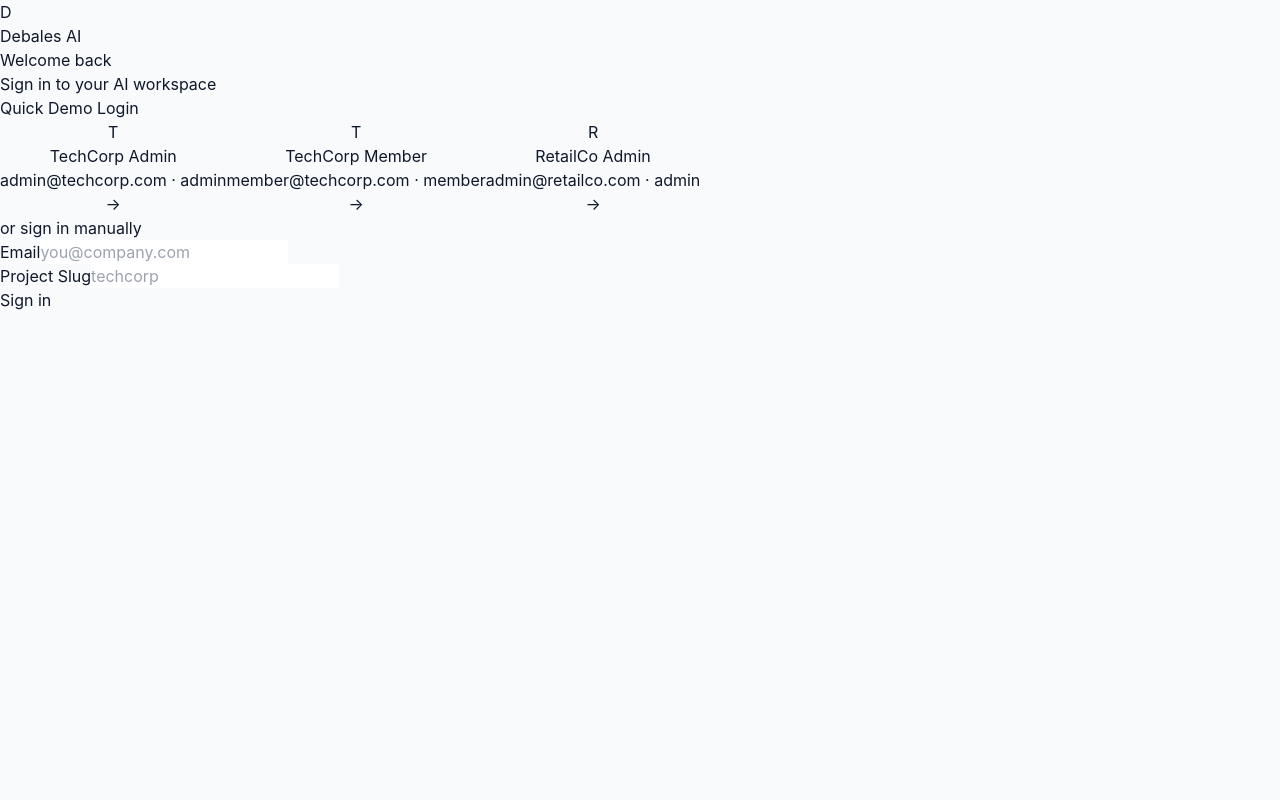
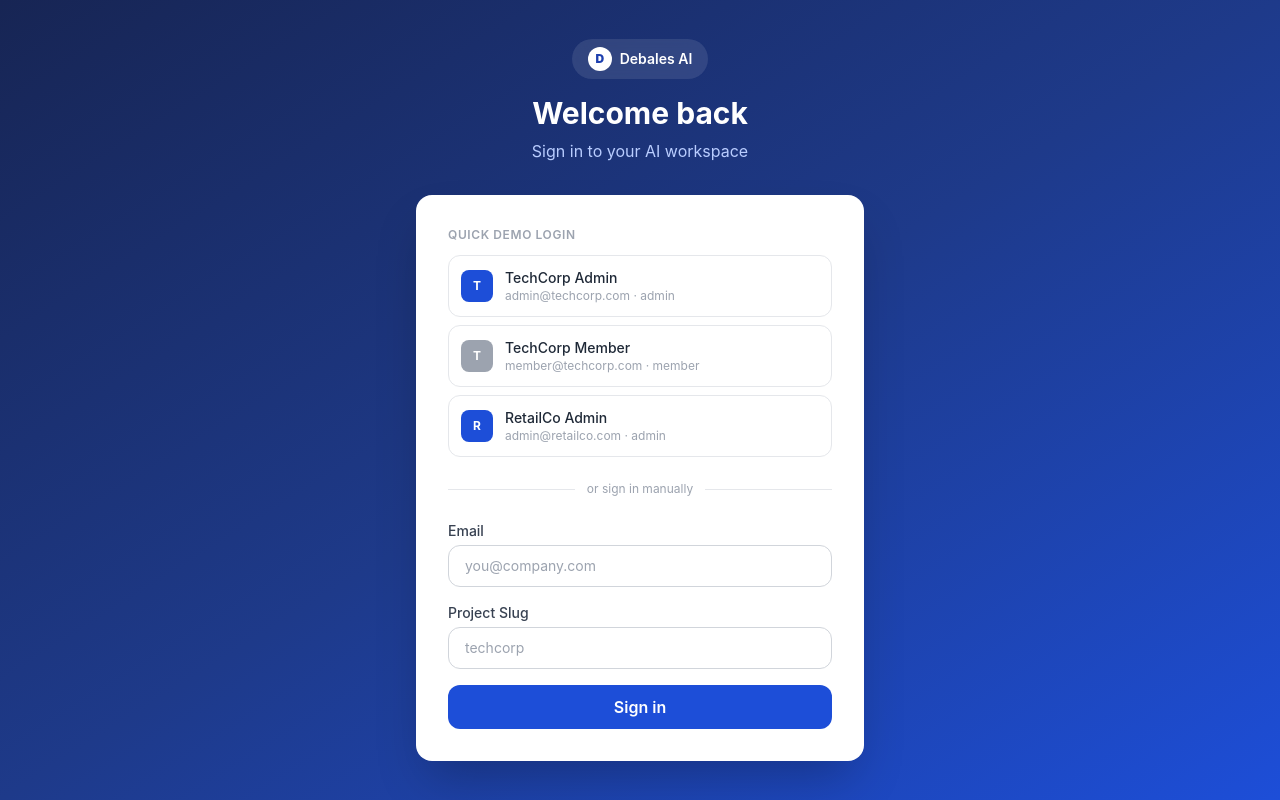
Before and after one commit to harshit13-tech/debales-ai, a Next.js app: page /login in a window 1280 px wide. Built offline with nearby package versions, Linux system fonts and the light colour scheme.

Commit message:
Add files via upload

```diff
--- /dev/null
+++ b/src/tailwind.config.js
@@ -0,0 +1,37 @@
+/** @type {import('tailwindcss').Config} */
+module.exports = {
+  content: ["./src/**/*.{js,ts,jsx,tsx,mdx}"],
+  theme: {
+    extend: {
+      fontFamily: {
+        sans: ["var(--font-geist-sans)", "system-ui", "sans-serif"],
+        mono: ["var(--font-geist-mono)", "monospace"],
+      },
+      colors: {
+        brand: {
+          50:  "#f0f4ff",
+          100: "#dce6ff",
+          200: "#b9cdff",
+          300: "#84a8ff",
+          400: "#4d7eff",
+          500: "#2563eb",
+          600: "#1d4ed8",
+          700: "#1e40af",
+          800: "#1e3a8a",
+          900: "#172554",
+        },
+      },
+      animation: {
+        "fade-in": "fadeIn 0.3s ease-in-out",
+        "slide-up": "slideUp 0.3s ease-out",
+        "pulse-dot": "pulseDot 1.4s ease-in-out infinite",
+      },
+      keyframes: {
+        fadeIn: { from: { opacity: 0 }, to: { opacity: 1 } },
+        slideUp: { from: { opacity: 0, transform: "translateY(8px)" }, to: { opacity: 1, transform: "translateY(0)" } },
+        pulseDot: { "0%,80%,100%": { transform: "scale(0)" }, "40%": { transform: "scale(1)" } },
+      },
+    },
+  },
+  plugins: [],
+};
```
